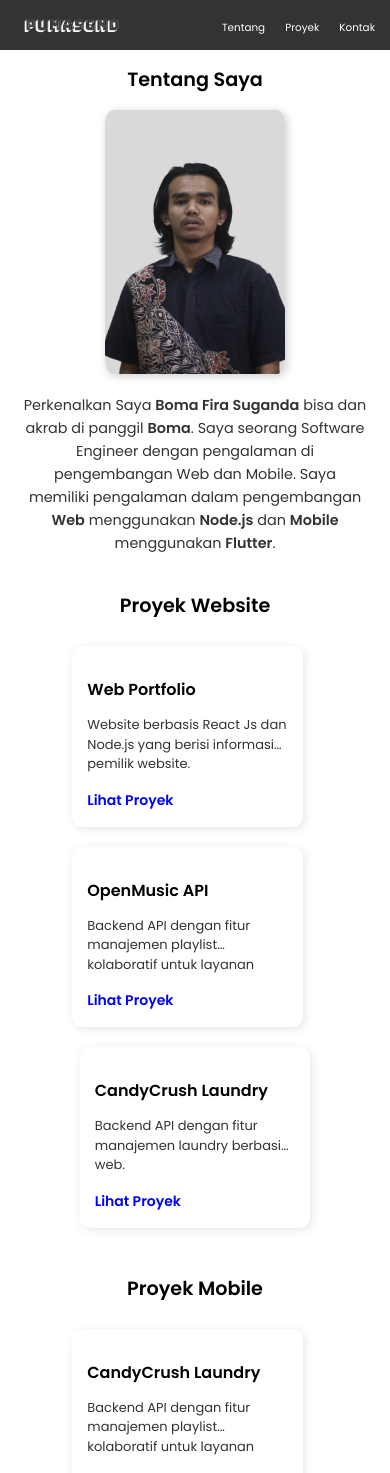
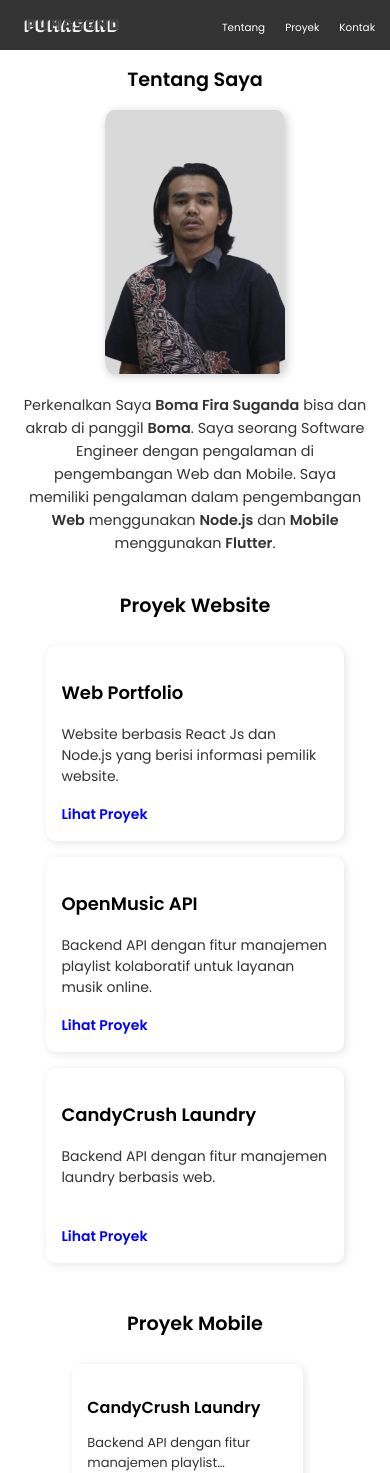
Before and after one commit to PumaSgnd/my-portfolio, a React (Create React App) app: page / in a window 390 px wide. Shown: the top 1473 px of the page. Built offline with nearby package versions, Linux system fonts and the light colour scheme.

Commit message:
Update Projects.css

```diff
--- a/src/css/Projects.css
+++ b/src/css/Projects.css
@@ -79,48 +79,23 @@
 
   .projects-container {
     display: flex;
-    flex-direction: row;
+    flex-direction: row !important;
     overflow-x: auto;
     scroll-snap-type: x mandatory;
-    scroll-padding: 0 20px;
+    gap: 16px;
     padding: 10px 20px;
     -webkit-overflow-scrolling: touch;
   }
 
   .project-card {
-    flex: 0 0 60%;
-    min-width: 60%;
-    margin-right: 15px;
+    flex: 0 0 80%;
+    min-width: 80%;
+    background-color: #fff;
+    border-radius: 10px;
     padding: 15px;
-    border-radius: 10px;
     scroll-snap-align: start;
-    background-color: #fff;
     box-shadow: 2px 2px 10px rgba(0, 0, 0, 0.1);
     transition: transform 0.2s ease-in-out;
-  }
-
-  .project-card:last-child {
-    margin-right: 0; /* Hindari ruang kosong setelah kartu terakhir */
-  }
-
-  .project-card h3 {
-    font-size: 16px;
-    margin-bottom: 10px;
-  }
-
-  .project-card p {
-    font-size: 13px;
-    -webkit-line-clamp: 2;
-    display: -webkit-box;
-    -webkit-box-orient: vertical;
-    overflow: hidden;
-  }
-
-  .project-link {
-    font-size: 14px;
-    color: blue;
-    font-weight: bold;
-    text-decoration: none;
   }
 
   .projects-container::-webkit-scrollbar {
```
